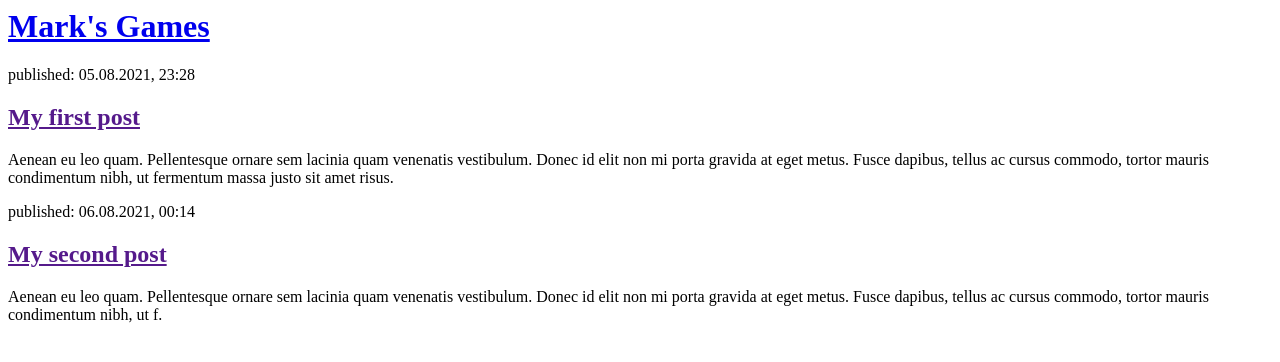
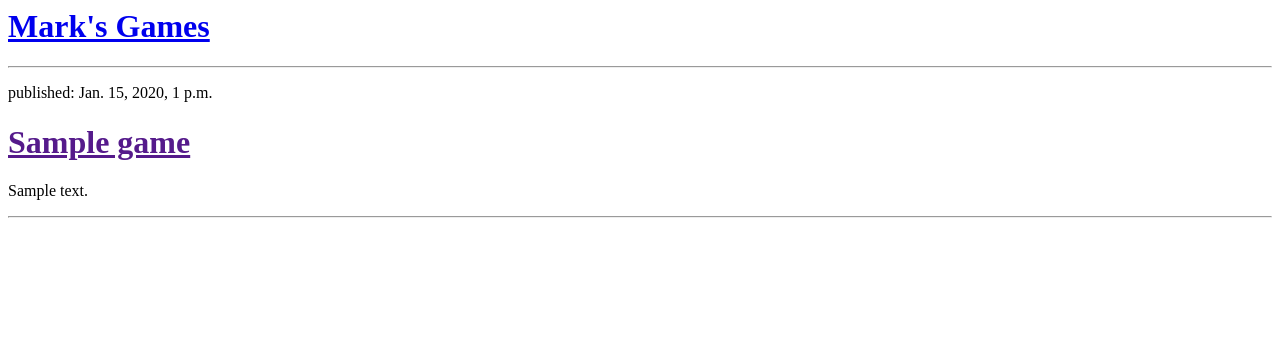
Before and after one commit to marrik98/my-first-blog, a Django app: page / in a window 1280 px wide. Shown: the top 362 px of the page. Run offline with Django 3.2, Linux system fonts and the light colour scheme; tables that the repository leaves empty hold one stand-in row (values such as "Sample post").

Commit message:
Modified templates to display games from database.

```diff
--- a/game/templates/game/game_list.html
+++ b/game/templates/game/game_list.html
@@ -9,17 +9,15 @@
             <h1><a href="/">Mark's Games</a></h1>
         </div>
 
-        <div>
-            <p>published: 05.08.2021, 23:28</p>
-            <h2><a href="">My first post</a></h2>
-            <p>Aenean eu leo quam. Pellentesque ornare sem lacinia quam venenatis vestibulum. Donec id elit non mi porta gravida at eget metus. Fusce dapibus, tellus ac cursus commodo, tortor mauris condimentum nibh, ut fermentum massa justo sit amet risus.</p>
-        </div>
-
-        <div>
-            <p>published: 06.08.2021, 00:14</p>
-            <h2><a href="">My second post</a></h2>
-            <p>Aenean eu leo quam. Pellentesque ornare sem lacinia quam venenatis vestibulum. Donec id elit non mi porta gravida at eget metus. Fusce dapibus, tellus ac cursus commodo, tortor mauris condimentum nibh, ut f.</p>
-        </div>
+        {% for game in games %}
+            <div>
+                <hr>
+                <p>published: {{ game.published_date }}</p>
+                <h1><a href="">{{ game.title }}</a></h1>
+                <p>{{ game.text|linebreaksbr }}</p>
+                <hr>
+            </div>
+        {% endfor %}
     </body>
 
 </html>
--- a/game/views.py
+++ b/game/views.py
@@ -1,6 +1,9 @@
 from django.shortcuts import render
+from .models import Game
+from django.utils import timezone
 
 # Create your views here.
 
 def game_list(request):
-    return render(request, 'game/game_list.html', {})
+    games = Game.objects.filter(published_date__lte=timezone.now()).order_by('published_date')
+    return render(request, 'game/game_list.html', {'games': games})
```
